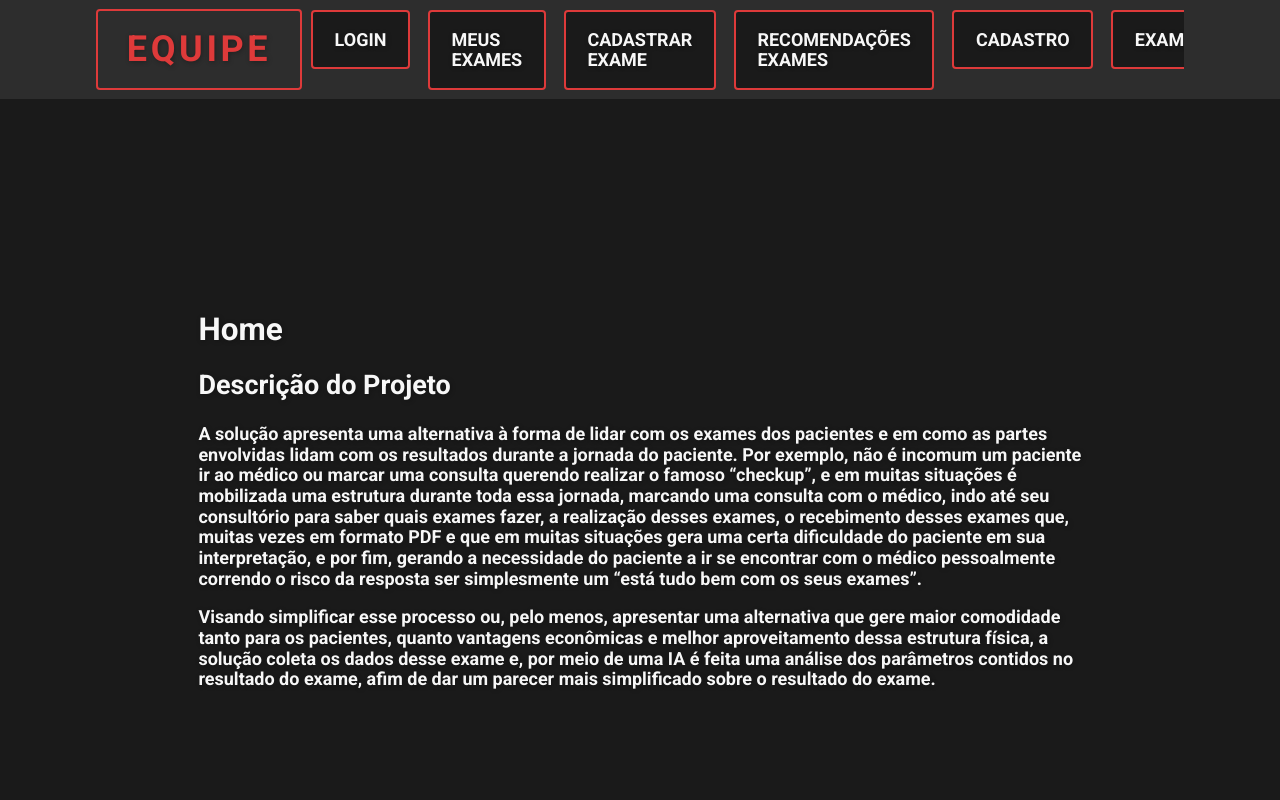
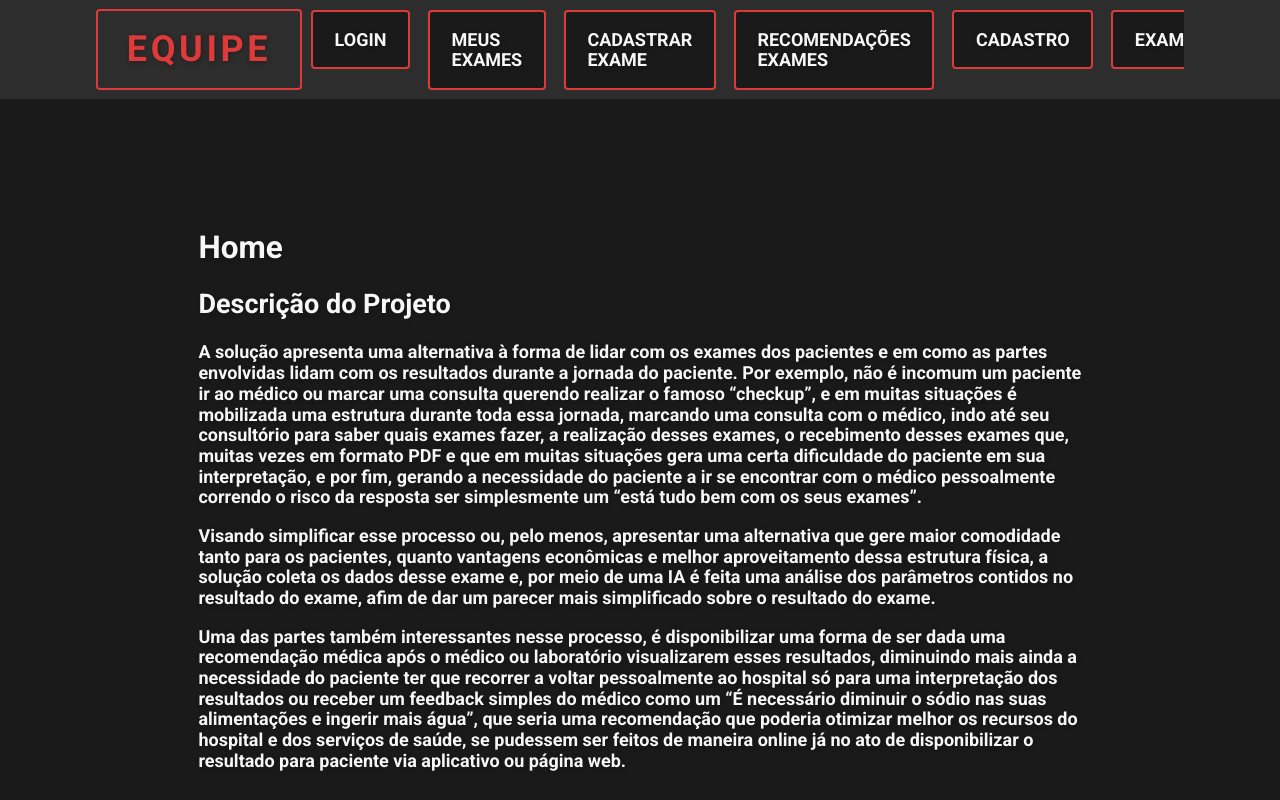
Before and after one commit to Serbatinho/global, a Next.js app: page / in a window 1280 px wide. Shown: the top 800 px of the page. Built offline with nearby package versions, Linux system fonts and the light colour scheme; a web font is replaced by a local one.

Commit message:
Adicionando conteudo Home

```diff
--- a/src/app/page.jsx
+++ b/src/app/page.jsx
@@ -27,6 +27,16 @@ export default async function Home() {
           solução coleta os dados desse exame e, por meio de uma IA é feita uma
           análise dos parâmetros contidos no resultado do exame, afim de dar um
           parecer mais simplificado sobre o resultado do exame.</p>
+          <p>Uma das partes também interessantes nesse processo, é disponibilizar
+          uma forma de ser dada uma recomendação médica após o médico ou
+          laboratório visualizarem esses resultados, diminuindo mais ainda a
+          necessidade do paciente ter que recorrer a voltar pessoalmente ao hospital só
+          para uma interpretação dos resultados ou receber um feedback simples do
+          médico como um “É necessário diminuir o sódio nas suas alimentações e
+          ingerir mais água”, que seria uma recomendação que poderia otimizar melhor
+          os recursos do hospital e dos serviços de saúde, se pudessem ser feitos de
+          maneira online já no ato de disponibilizar o resultado para paciente via
+          aplicativo ou página web.</p>
         </div>
       </div>
     </main>
```
